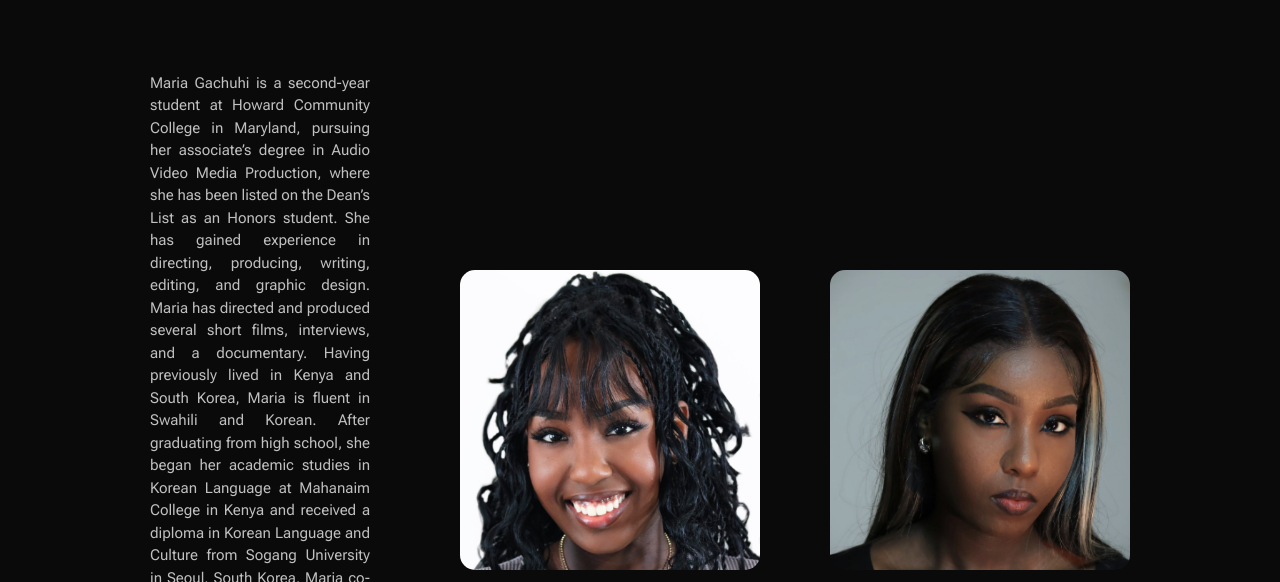
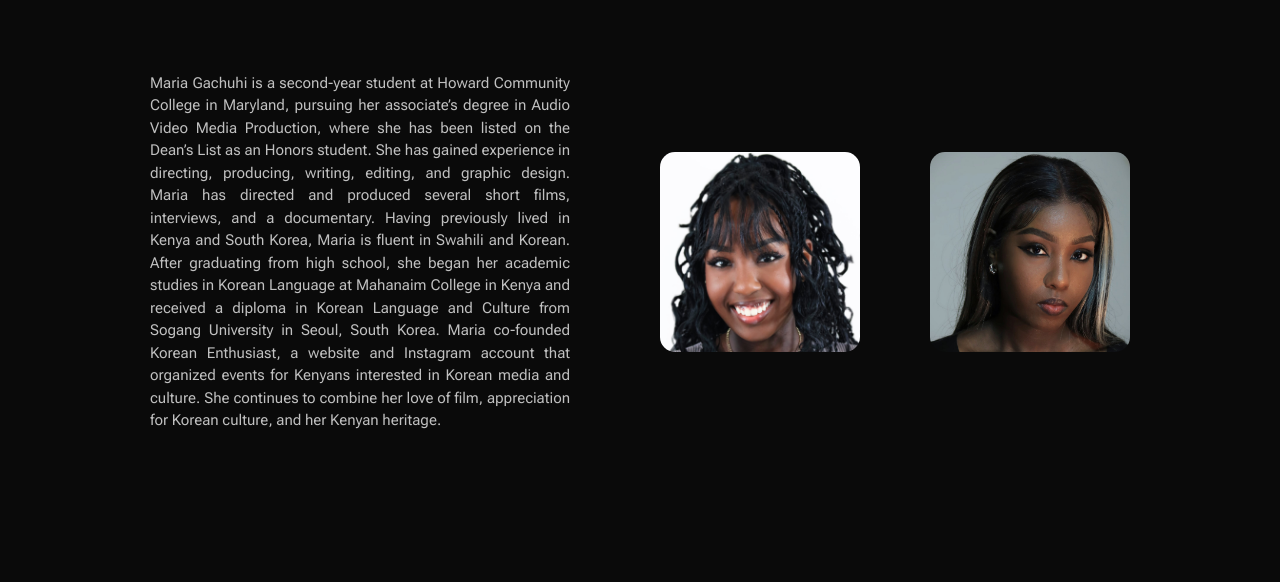
Before and after one commit to mariagachuhi/mariagachuhi, a plain HTML site: page index.html in a window 1280 px wide. Shown: the part 226-808 px from the top of the page. Drawn offline with nearby package versions, Linux system fonts and the light colour scheme.

Commit message:
Update index.html

```diff
--- a/index.html
+++ b/index.html
@@ -373,7 +373,7 @@ img {
 
 
   .about-img {
-      max-width: 300px; /* Ensure the images are responsive */
+      max-width: 200px; /* Ensure the images are responsive */
       border-radius: 15px; /* Optional: Add rounded corners */
   }
 
```
